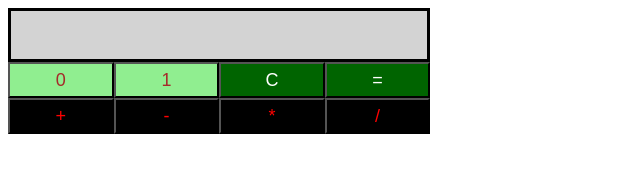
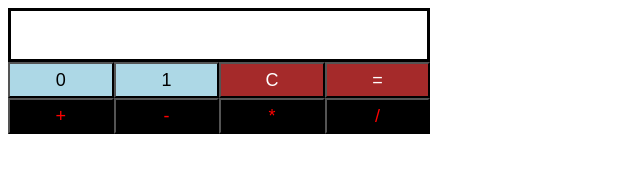
Before and after one commit to mooch3/BinaryCalculator, a plain HTML site: page index.html in a window 1280 px wide. Shown: the whole page, without its empty margins (0-640 px from the left). Drawn offline with Linux system fonts and the light colour scheme.

Commit message:
changed css of calculator buttons

```diff
--- a/css/binaryCalculator.css
+++ b/css/binaryCalculator.css
@@ -3,12 +3,12 @@ body {
 }
 
 .btn1 {
-  background-color: lightgreen;
-  color: brown;
+  background-color: lightblue;
+  color: black;
 }
 
 .btn2 {
-background-color: darkgreen;
+background-color: brown;
 color: white;
 }
 
@@ -27,7 +27,7 @@ color: red;
 
 .result-box {
 
-  background-color: lightgray;
+  background-color: white;
   border-style: solid;
   border-color: black;
   height: 48px;
```
